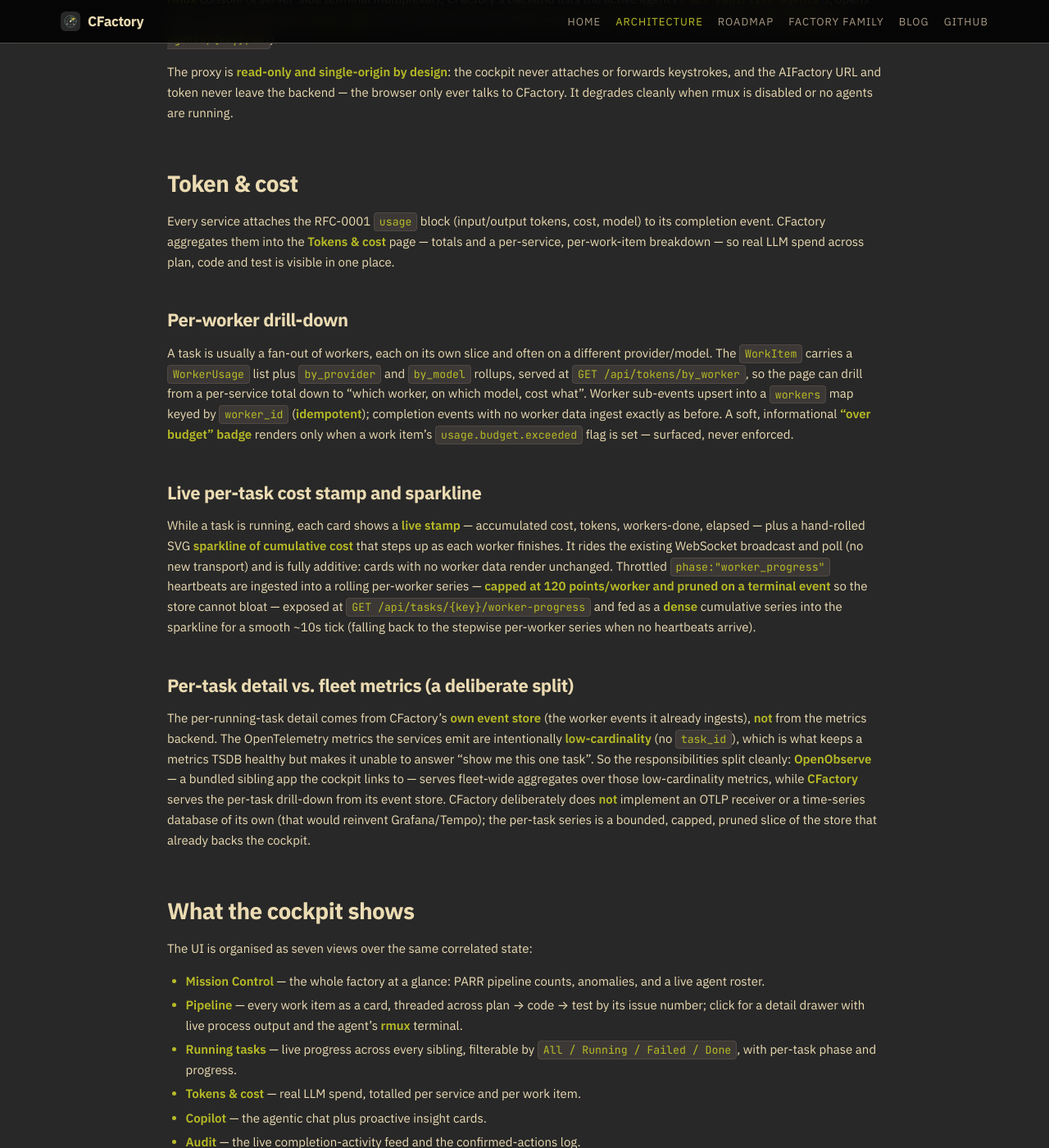
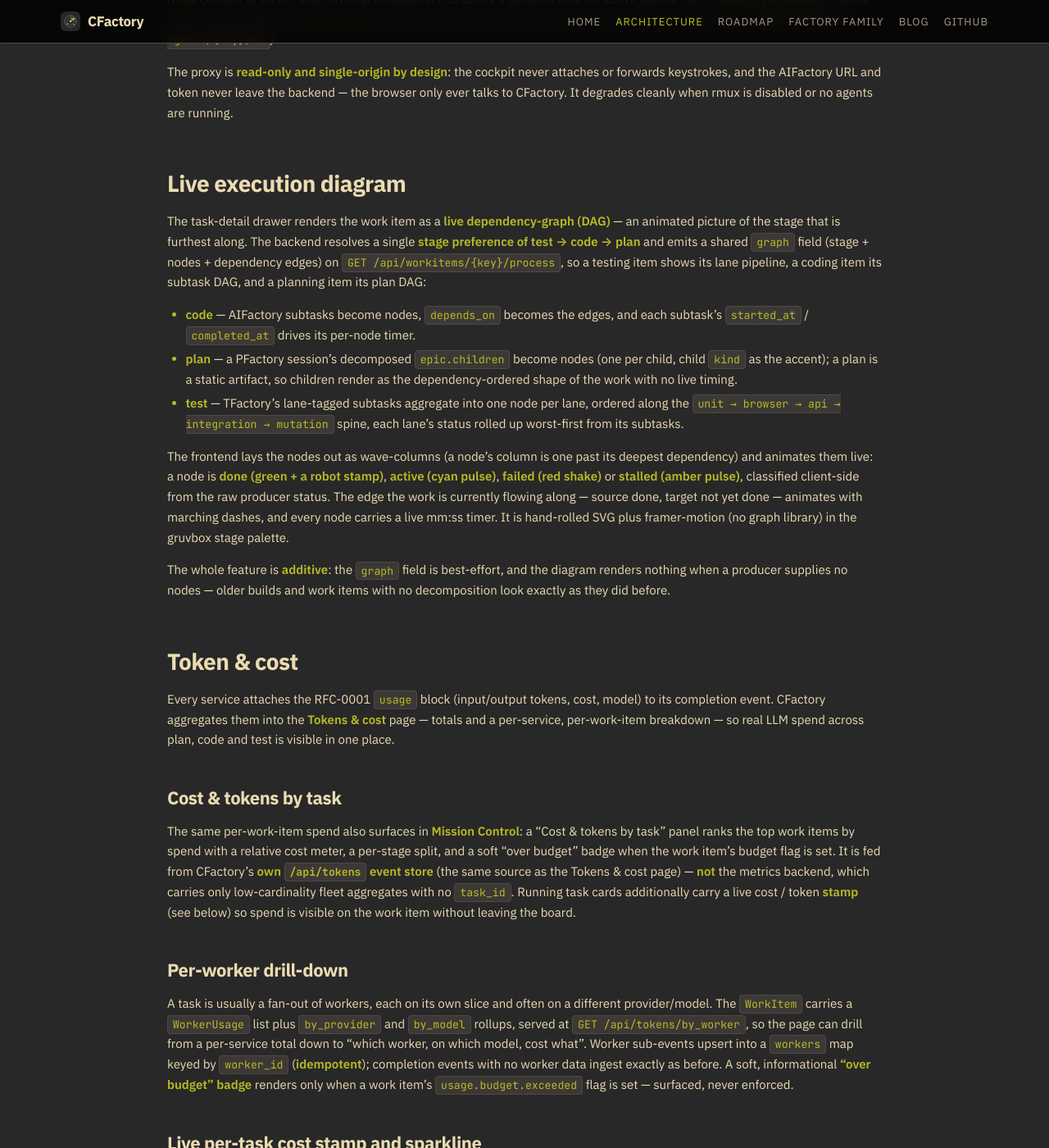
Before and after one commit to olafkfreund/CFactory, a Jekyll site: the page built from docs/architecture.md, in a window 1280 px wide and 1400 px high, scrolled down 1896 px. Shown: the whole window at 82% size. Built offline with Jekyll 4.4.1, drawn with Linux system fonts in a browser that asks for light colours; some of the changed text lies outside the part shown.

Commit message:
docs: live execution diagram + per-task cost cockpit
Document three features that shipped to live (PRs #92/#93, issue #94),
verified against the implementation:

- Live execution diagram: the animated stage DAG in the task-detail drawer.
  Document the test -> code -> plan stage preference, how each stage builds
  its graph (AIFactory subtasks, PFactory epic.children, TFactory lanes),
  the four node states (done/active/failed/stalled), the marching-dash
  "next" edge, the per-node mm:ss timer, and that the whole thing is
  additive (renders nothing without graph data).
- Cost & tokens by task: the new Mission Control panel and the live cost
  stamp on running task cards, both sourced from CFactory's own /api/tokens
  event store (not the metrics backend).
- Refresh the "What the cockpit shows" Mission Control and Pipeline bullets
  to mention the cost panel and the live diagram.
- Expand the previously one-line README with a short "Recently shipped"
  summary pointing at the architecture docs.

Co-Authored-By: Claude Opus 4.8 <noreply@anthropic.com>

```diff
--- a/docs/architecture.md
+++ b/docs/architecture.md
@@ -91,12 +91,53 @@ attaches or forwards keystrokes, and the AIFactory URL and token never leave the
 backend — the browser only ever talks to CFactory. It degrades cleanly when
 rmux is disabled or no agents are running.
 
+## Live execution diagram
+
+The task-detail drawer renders the work item as a **live dependency-graph (DAG)**
+— an animated picture of the stage that is furthest along. The backend resolves a
+single **stage preference of test → code → plan** and emits a shared `graph` field
+(stage + nodes + dependency edges) on `GET /api/workitems/{key}/process`, so a
+testing item shows its lane pipeline, a coding item its subtask DAG, and a
+planning item its plan DAG:
+
+- **code** — AIFactory subtasks become nodes, `depends_on` becomes the edges, and
+  each subtask's `started_at` / `completed_at` drives its per-node timer.
+- **plan** — a PFactory session's decomposed `epic.children` become nodes (one per
+  child, child `kind` as the accent); a plan is a static artifact, so children
+  render as the dependency-ordered shape of the work with no live timing.
+- **test** — TFactory's lane-tagged subtasks aggregate into one node per lane,
+  ordered along the `unit → browser → api → integration → mutation` spine, each
+  lane's status rolled up worst-first from its subtasks.
+
+The frontend lays the nodes out as wave-columns (a node's column is one past its
+deepest dependency) and animates them live: a node is **done (green + a robot
+stamp)**, **active (cyan pulse)**, **failed (red shake)** or **stalled (amber
+pulse)**, classified client-side from the raw producer status. The edge the work
+is currently flowing along — source done, target not yet done — animates with
+marching dashes, and every node carries a live mm:ss timer. It is hand-rolled SVG
+plus framer-motion (no graph library) in the gruvbox stage palette.
+
+The whole feature is **additive**: the `graph` field is best-effort, and the
+diagram renders nothing when a producer supplies no nodes — older builds and
+work items with no decomposition look exactly as they did before.
+
 ## Token & cost
 
 Every service attaches the RFC-0001 `usage` block (input/output tokens,
 cost, model) to its completion event. CFactory aggregates them into the
 **Tokens & cost** page — totals and a per-service, per-work-item breakdown — so
 real LLM spend across plan, code and test is visible in one place.
+
+### Cost & tokens by task
+
+The same per-work-item spend also surfaces in **Mission Control**: a "Cost &
+tokens by task" panel ranks the top work items by spend with a relative cost
+meter, a per-stage split, and a soft "over budget" badge when the work item's
+budget flag is set. It is fed from CFactory's **own `/api/tokens` event store**
+(the same source as the Tokens & cost page) — **not** the metrics backend, which
+carries only low-cardinality fleet aggregates with no `task_id`. Running task
+cards additionally carry a live cost / token **stamp** (see below) so spend is
+visible on the work item without leaving the board.
 
 ### Per-worker drill-down
 
@@ -141,10 +182,11 @@ cockpit.
 The UI is organised as seven views over the same correlated state:
 
 - **Mission Control** — the whole factory at a glance: PARR pipeline counts,
-  anomalies, and a live agent roster.
+  anomalies, a live agent roster, and a "Cost & tokens by task" panel ranking
+  work items by spend.
 - **Pipeline** — every work item as a card, threaded across plan → code → test by
-  its issue number; click for a detail drawer with live process output and the
-  agent's **rmux** terminal.
+  its issue number; click for a detail drawer with the **live execution diagram**
+  (the animated stage DAG), live process output and the agent's **rmux** terminal.
 - **Running tasks** — live progress across every sibling, filterable by
   `All / Running / Failed / Done`, with per-task phase and progress.
 - **Tokens & cost** — real LLM spend, totalled per service and per work item.
```
Also changed, not shown: README.md.
